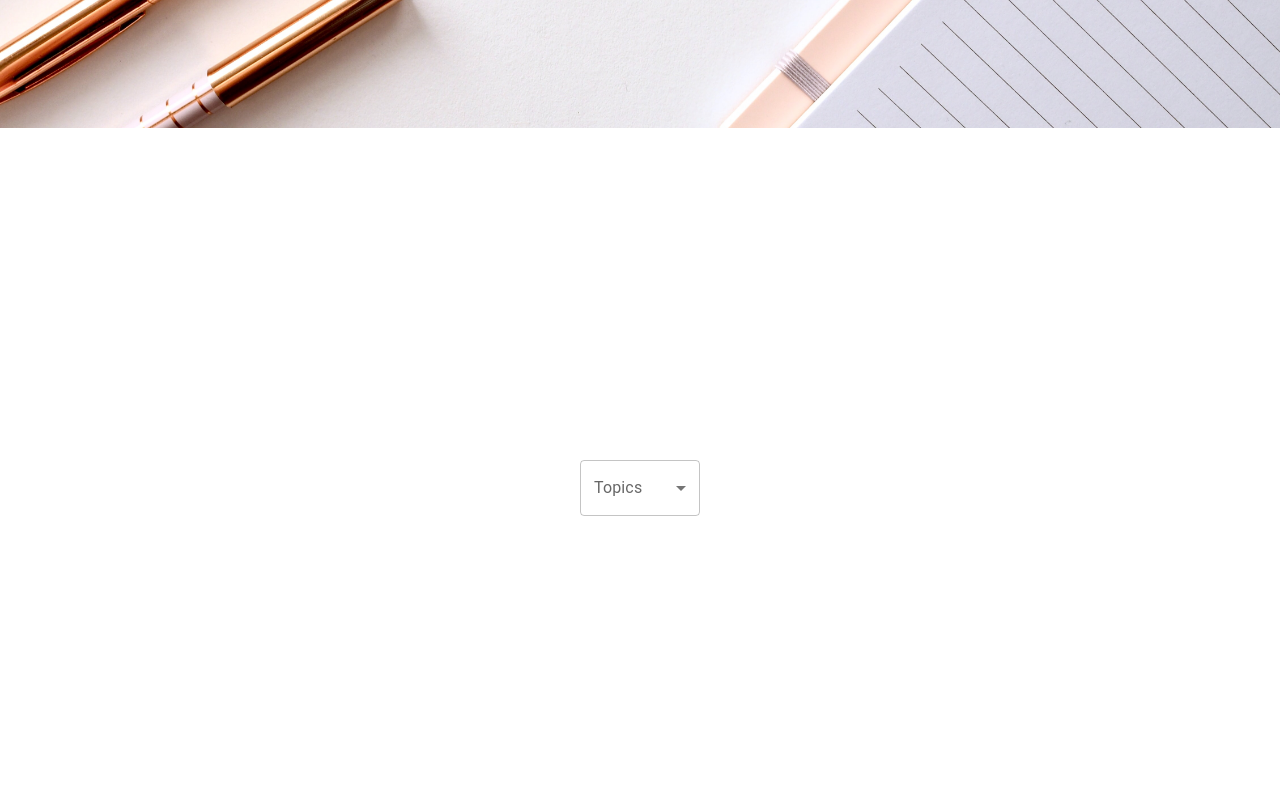
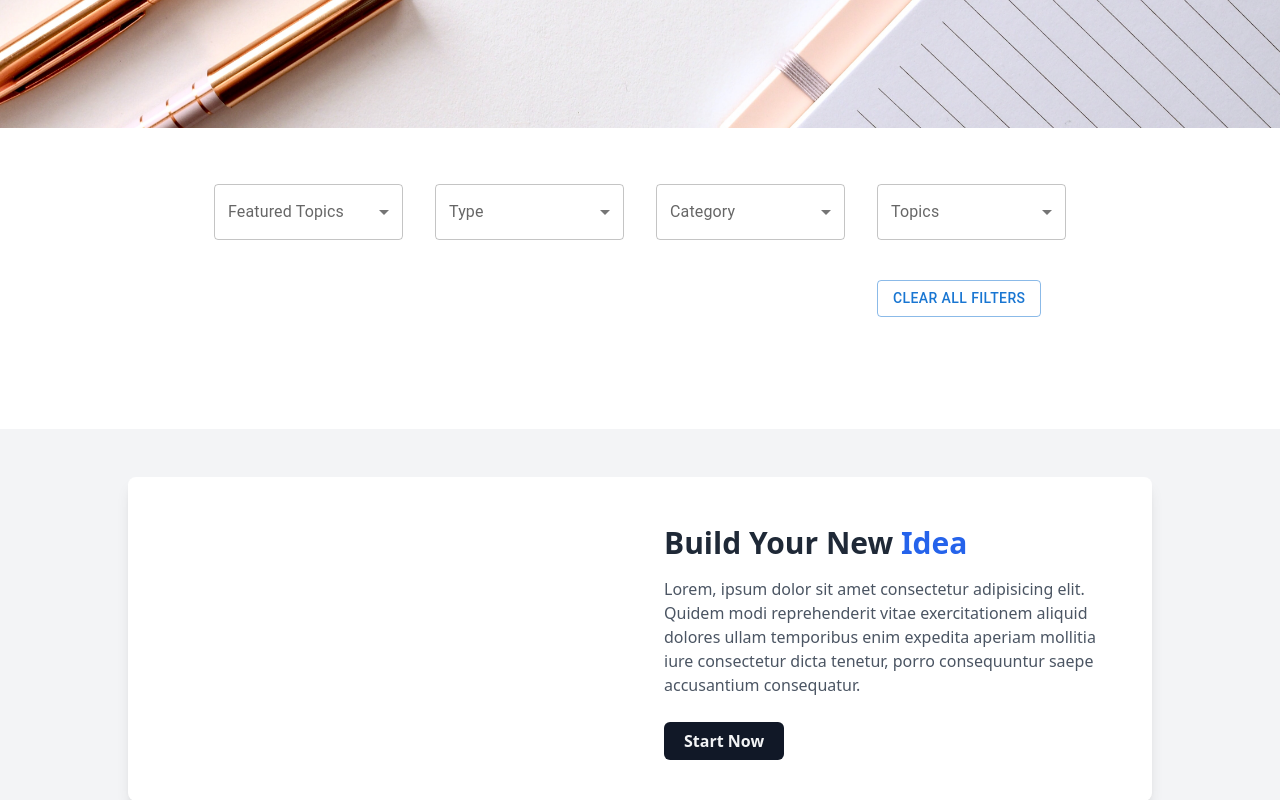
Before and after one commit to NasirUdd-in/My-Blog, a Next.js app: page / in a window 1280 px wide. Shown: the part 780-1580 px from the top of the page. Built offline with nearby package versions, Linux system fonts and the light colour scheme.

Commit message:
filter added

```diff
--- a/components/Allblog/Allblog.js
+++ b/components/Allblog/Allblog.js
@@ -15,7 +15,7 @@ const Allblog = ({ age }) => {
   const result = blogs.filter((blog) => blog.topics === age);
 
   return (
-    <div className="flex h-20 justify-center items-center bg-red">
+    <div className="flex  justify-center items-center bg-red">
       {/* <ul>
         {result.map((post) => (
           <li>{post.title}</li>
--- a/components/Searchkeywords/Searchkeywords.js
+++ b/components/Searchkeywords/Searchkeywords.js
@@ -1,26 +1,78 @@
-import * as React from 'react';
-import Box from '@mui/material/Box';
-import InputLabel from '@mui/material/InputLabel';
-import MenuItem from '@mui/material/MenuItem';
-import FormControl from '@mui/material/FormControl';
-import Select from '@mui/material/Select';
-import Allblog from '../Allblog/Allblog';
-
-
+import * as React from "react";
+import Box from "@mui/material/Box";
+import Grid from "@mui/material/Grid";
+import InputLabel from "@mui/material/InputLabel";
+import MenuItem from "@mui/material/MenuItem";
+import FormControl from "@mui/material/FormControl";
+import Select from "@mui/material/Select";
+import Allblog from "../Allblog/Allblog";
+import Container from '@mui/material/Container';
+import Button from '@mui/material/Button';
 
 const Searchkeywords = () => {
-  const [age, setAge] = React.useState('');
-
+  const [age, setAge] = React.useState("");
 
   const handleChange = (event) => {
     setAge(event.target.value);
-
   };
   return (
-
-    <div className="flex flex-col h-screen justify-center items-center bg-white">
-     <div>
-     <Box sx={{ minWidth: 120 }}>
+    <Container maxWidth="md">
+    <Box sx={{ mt: 7, mb: 7 }}>
+      <Grid container rowSpacing={5} columnSpacing={{ xs: 1, sm: 2, md: 4 }}>
+        <Grid item xs={3}>
+          <FormControl fullWidth>
+            <InputLabel id="demo-simple-select-label">Featured Topics</InputLabel>
+            <Select
+              labelId="demo-simple-select-label"
+              id="demo-simple-select"
+              value={age}
+              label="Age"
+              onChange={handleChange}
+            >
+              <MenuItem value="frontend">Frontend</MenuItem>
+              <MenuItem value="backend">Backend</MenuItem>
+              <MenuItem value="facebook">Facebook</MenuItem>
+              <MenuItem value="youtube">Youtube</MenuItem>
+              <MenuItem value="twitter">Twitter</MenuItem>
+              <MenuItem value="salary">Salary</MenuItem>
+            </Select>
+          </FormControl>
+        </Grid>
+        <Grid item xs={3}>
+          <FormControl fullWidth>
+            <InputLabel id="demo-simple-select-label">Type</InputLabel>
+            <Select
+              labelId="demo-simple-select-label"
+              id="demo-simple-select"
+              value={age}
+              label="Age"
+              onChange={handleChange}
+            >
+              <MenuItem value="web design">Web design</MenuItem>
+              <MenuItem value="web development">web development</MenuItem>
+              <MenuItem value="social media">Social media</MenuItem>
+              <MenuItem value="accounts">Accounts</MenuItem>
+              <MenuItem value="web design">Web Design</MenuItem>
+            </Select>
+          </FormControl>
+        </Grid>
+        <Grid item xs={3}>
+          <FormControl fullWidth>
+            <InputLabel id="demo-simple-select-label">Category</InputLabel>
+            <Select
+              labelId="demo-simple-select-label"
+              id="demo-simple-select"
+              value={age}
+              label="Age"
+              onChange={handleChange}
+            >
+              <MenuItem value="it">IT</MenuItem>
+              <MenuItem value="Marketing">Marketing</MenuItem>
+              <MenuItem value="finance">Finanace</MenuItem>
+            </Select>
+          </FormControl>
+        </Grid>
+        <Grid item xs={3}>
           <FormControl fullWidth>
             <InputLabel id="demo-simple-select-label">Topics</InputLabel>
             <Select
@@ -35,15 +87,20 @@ const Searchkeywords = () => {
               <MenuItem value={30}>Thirty</MenuItem>
             </Select>
           </FormControl>
+        </Grid>
+        <Grid item xs={9}>
+
+        </Grid>
+        <Grid item xs={3}>
+        <Button variant="outlined">Clear all filters</Button>
+        </Grid>
+      </Grid>
+      <Box sx={{ mt: 7, mb: 7 }}>
+      <Allblog age={age} />
       </Box>
-     </div>
 
-    <div >
-    <Allblog age={age}  />
-    </div>
-
-    </div>
-
+    </Box>
+    </Container>
   );
 };
 
--- a/components/Singleblog/Singleblog.js
+++ b/components/Singleblog/Singleblog.js
@@ -2,22 +2,22 @@ import React from "react";
 
 const Singleblog = ({post}) => {
   return (
-    <div>
-      <a href="" class="block overflow-hidden rounded-2xl">
+    <div className="mr-5">
+      <a href="" className="block overflow-hidden rounded-2xl">
         <img
-          class="object-cover w-full h-56"
+          className="object-cover w-full h-56"
           src="https://images.unsplash.com/photo-1524758631624-e2822e304c36?ixlib=rb-1.2.1&ixid=MnwxMjA3fDF8MHxwaG90by1wYWdlfHx8fGVufDB8fHx8&auto=format&fit=crop&w=2070&q=80"
           alt=""
         />
 
-        <div class="p-4 bg-gray-900">
-          <p class="text-xs text-gray-500">{post.topics}</p>
+        <div className="p-4 bg-gray-900">
+          <p className="text-xs text-gray-500">{post.topics}</p>
 
-          <h5 class="text-sm text-white">
+          <h5 className="text-sm text-white">
             How to position your furniture for positivity
           </h5>
 
-          <p class="mt-1 text-xs text-gray-500">
+          <p className="mt-1 text-xs text-gray-500">
             Lorem ipsum dolor sit amet consectetur, adipisicing elit. Rerum
             nobis aliquid accusamus? Sint, sequi voluptas.
           </p>
--- a/pages/index.js
+++ b/pages/index.js
@@ -13,7 +13,7 @@ import styles from "../styles/Home.module.css";
 
 export default function Home() {
   return (
-    <div className="bg-indigo-500">
+    <div>
 
       <Navigation/>
       <Heroarea/>
```
Lines whose indentation alone changed are shown as unchanged.
